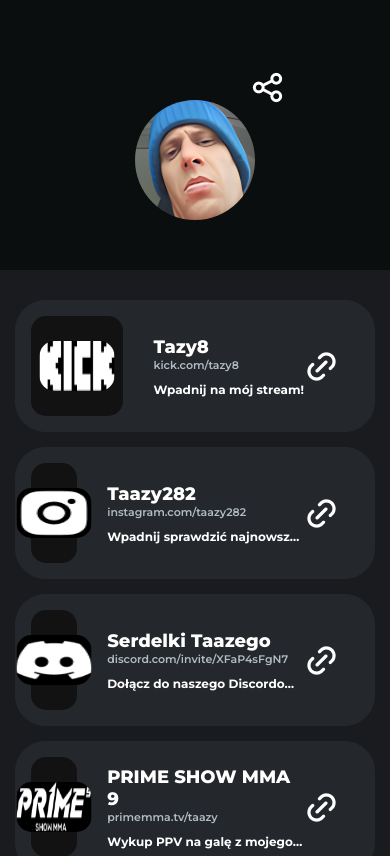
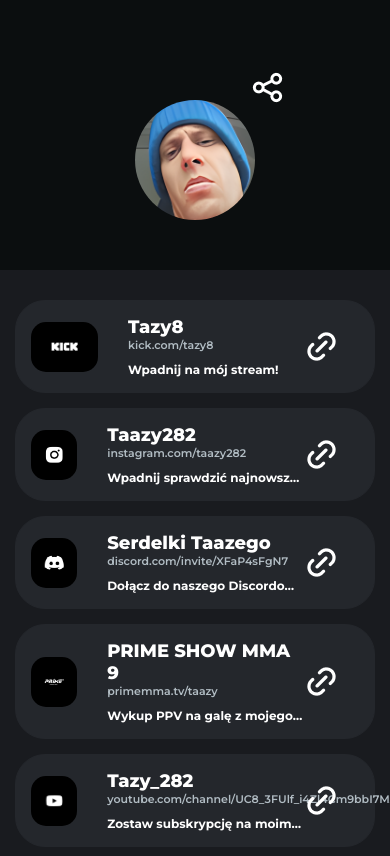
Before and after one commit to wiktor-mazur/strmr-hub, a Next.js app: page / in a window 390 px wide. Shown: the top 856 px of the page. Built offline with nearby package versions, Linux system fonts and the light colour scheme.

Commit message:
fix: mobile images

```diff
--- a/src/app/components/social-item/social-item.module.css
+++ b/src/app/components/social-item/social-item.module.css
@@ -88,11 +88,15 @@
 }
 
 @media (max-width: 800px) {
-  .image {
+  .imageWrapper {
     border-radius: 15px;
     width: 75px;
     height: 50px;
     background: black;
+  }
+
+  .image {
+    width: 40%;
   }
 
   .title {
```
